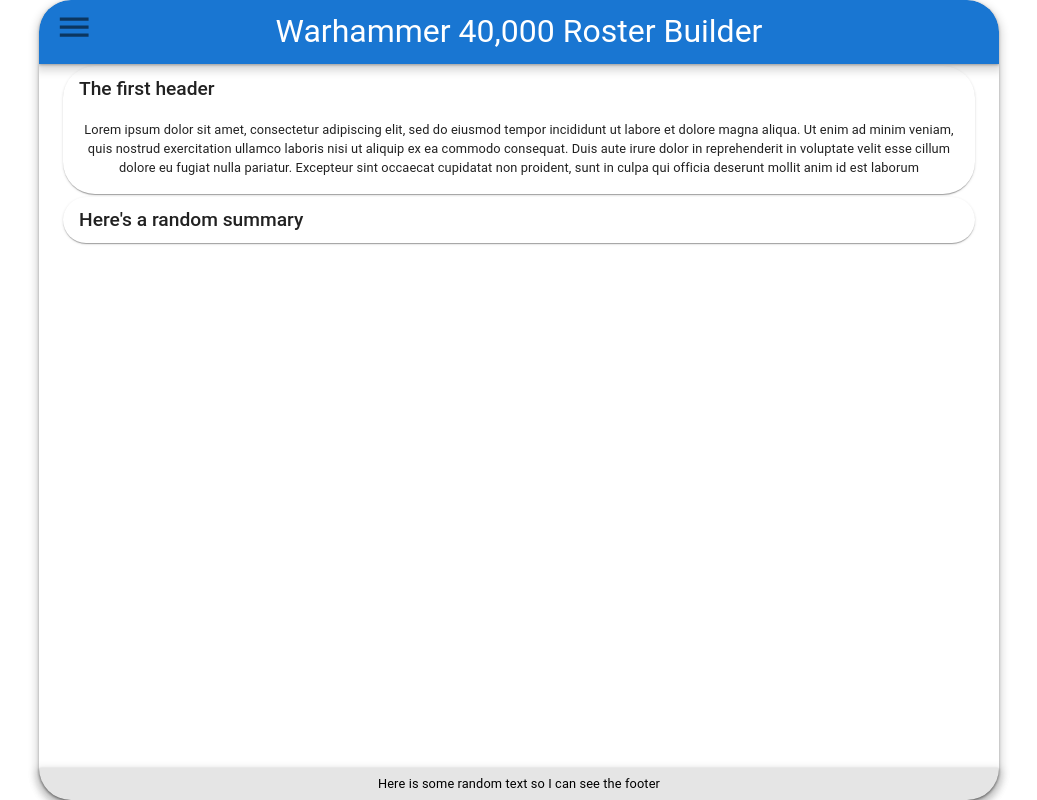
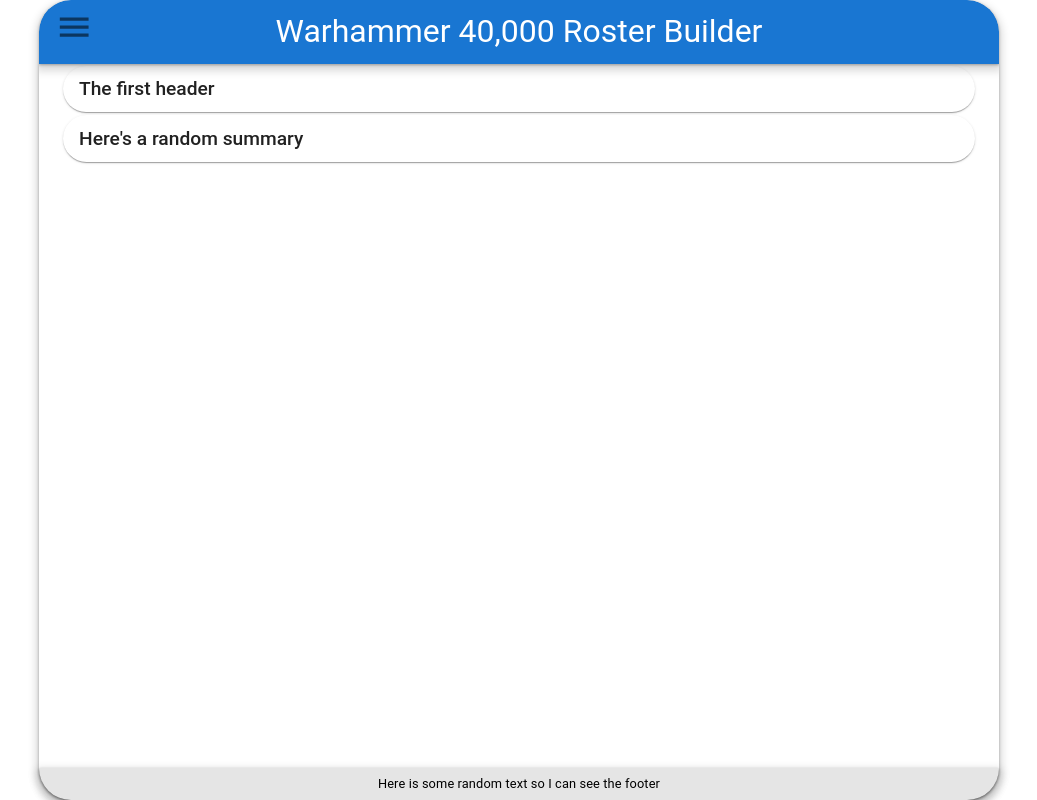
Before and after one commit to COftedahl/40K_Roster_Builder_Production, a React (Vite) app in the folder 40K_Roster_Builder/: page / in a window 1280 px wide. Shown: the whole page, without its empty margins (121-1158 px from the left). Built offline with nearby package versions, Linux system fonts and the light colour scheme.

Commit message:
Added styling to activating the accordion cards

```diff
--- a/40K_Roster_Builder/src/components/CollapsibleCard/CollapsibleCard.css
+++ b/40K_Roster_Builder/src/components/CollapsibleCard/CollapsibleCard.css
@@ -14,6 +14,9 @@
   border: none;
   outline: none;
   border-radius: var(--standardBorderRadius) !important;
+  transition: background-color 0.5s ease !important;
+
+
   div, h6 {
     flex-grow: 0;
     width: 100%;
@@ -27,10 +30,33 @@
     height: 5.8vh;
     padding: 0px;
     max-height: 5.8vh;
+    background-position: center;
+    transition: background 0.8s, transform 0.8s;
+    border-radius: var(--standardBorderRadius);
+
     div {
       height: 100%;
       min-height: 0px !important;
       margin: 0px !important;
+      transform: none !important;
+      box-shadow: none !important;
     }
   }
+  h6:hover {
+    background: lightgrey ;
+    transform: scale(1.05);
+  }
+  h6:active {
+    background-color: dimgray;
+    background-size: 1%;
+    transition: background 0s;
+  }
+  p {
+    transform: none !important;
+    background-color: rgba(0, 0, 0, 0.0) !important;
+  }
 }
+
+.Mui-expanded.CollapsibleCard  {
+  background-color: rgba(0, 0, 0, 0.03);
+}
--- a/40K_Roster_Builder/src/components/MainContentPage/MainContentPage.tsx
+++ b/40K_Roster_Builder/src/components/MainContentPage/MainContentPage.tsx
@@ -10,7 +10,7 @@
 const MainContentPage: React.FC<MainContentPageProps> = () => {
   const CollapsibleBoxNames: string[] = ["FactionSelectorBox", "RosterCreatorBox"];
 
-  const [activeCollapsibleBox, setActiveCollabsibleBox] = useState<string>(CollapsibleBoxNames[0]);
+  const [activeCollapsibleBox, setActiveCollabsibleBox] = useState<string>("");
 
   const handleBoxClick = (clickedBoxName: string) => (event: React.SyntheticEvent, isBoxClicked: boolean) => {
     setActiveCollabsibleBox(isBoxClicked ? clickedBoxName : "");
```
